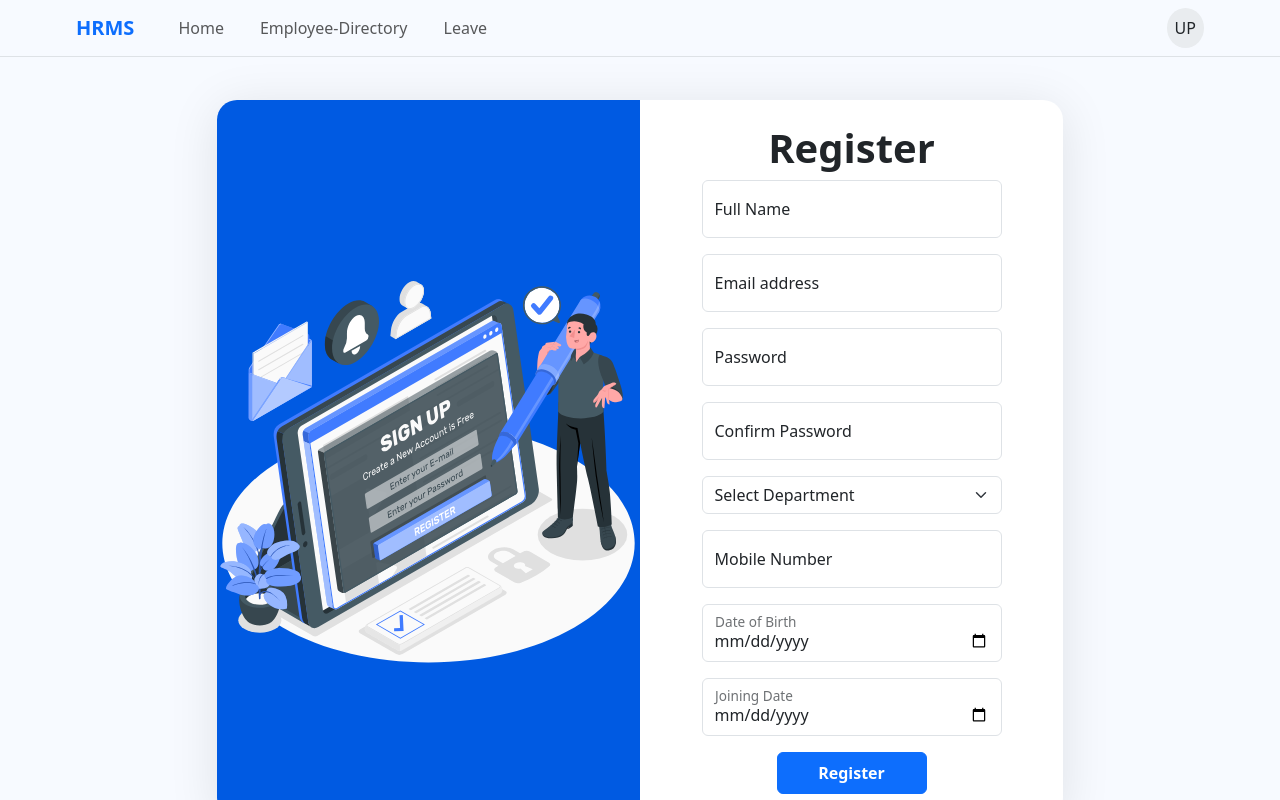
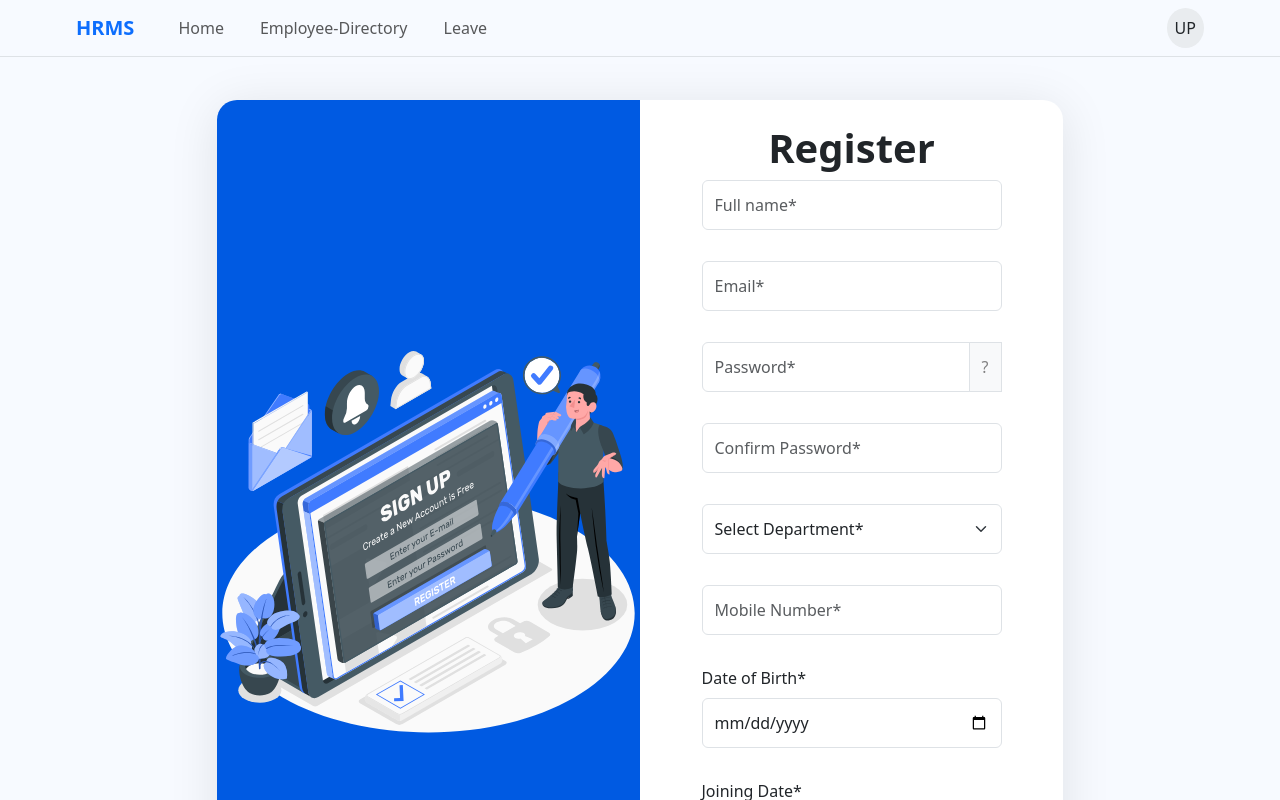
Before and after one commit to parthatsimform/HR-Management-Final-Project, a Vue app in the folder HRMS/: page /register in a window 1280 px wide. Shown: the top 800 px of the page. Built offline with nearby package versions, Linux system fonts and the light colour scheme.

Commit message:
Make login-register form validations

```diff
--- a/HRMS/src/stores/employees.ts
+++ b/HRMS/src/stores/employees.ts
@@ -4,6 +4,6 @@ import type Employee from "@/types/employee";
 
 export const useEmployeeStore = defineStore("employee", {
 	state: () => ({
-		emp: { department: "Select Department" } as Employee,
+		emp: { department: "Select Department*" } as Employee,
 	}),
 });
--- a/HRMS/src/types/employee.ts
+++ b/HRMS/src/types/employee.ts
@@ -4,7 +4,7 @@ export default interface Employee {
 	password: string;
 	cPassword?: string;
 	department:
-		| "Select Department"
+		| "Select Department*"
 		| "frontend"
 		| "backend"
 		| "devops"
--- a/HRMS/src/views/Login.vue
+++ b/HRMS/src/views/Login.vue
@@ -12,16 +12,16 @@
                         <img src="../assets/avatar_2x.png" class="avatar" alt="" />
                     </div>
 
-                    <div class="form-floating mb-3">
-                        <input name="email" type="email" class="form-control" id="floatingInput"
-                            placeholder="name@example.com" />
-                        <label for="floatingInput">Email address</label>
+                    <div class="mb-3">
+                        <input name="email" type="email" class="form-control" id="email" placeholder="Email*"
+                            v-model="employee.emp.email" @input="validateEmail('email')" />
+                        <p class="vAlert emailErr"></p>
                     </div>
 
-                    <div class="form-floating mb-4">
-                        <input name="password" type="password" class="form-control" id="floatingPassword"
-                            placeholder="Password" />
-                        <label for="floatingPassword">Password</label>
+                    <div class="mb-4">
+                        <input name="password" type="password" class="form-control" id="password" placeholder="Password*"
+                            v-model="employee.emp.password" @input="validatePassword('password')" />
+                        <p class="vAlert passwordErr mb-3"></p>
                     </div>
 
                     <div class="d-flex justify-content-center">
@@ -39,9 +39,42 @@
 import { auth } from '@/firebase';
 import router from '@/router';
 import { signInWithEmailAndPassword } from 'firebase/auth';
+import { useEmployeeStore } from "../stores/employees"
 
+const employee = useEmployeeStore()
+
+const validateEmail = (id: string): boolean => {
+    const inputEle = document.querySelector("#" + id) as HTMLFormElement
+    const errClass = document.querySelector("." + id + "Err") as HTMLParagraphElement
+    const emailRegex: RegExp = /^[^\s@]+@[^\s@]+\.[^\s@]+$/;
+    if (emailRegex.test(inputEle.value)) {
+        inputEle.style.border = "1px solid #dee2e6"
+        errClass.textContent = ""
+        return true;
+    } else {
+        inputEle.style.border = "1px solid red";
+        errClass.textContent = "Please enter valid email address"
+        return false;
+    }
+}
+
+const validatePassword = (id: string): boolean => {
+    const inputEle = document.querySelector("#" + id) as HTMLFormElement
+    const errClass = document.querySelector("." + id + "Err") as HTMLParagraphElement
+
+    if (inputEle.value === "") {
+        inputEle.style.border = "1px solid red";
+        errClass.textContent = "Please enter password"
+        return false;
+    } else {
+        inputEle.style.border = "1px solid #dee2e6"
+        errClass.textContent = ""
+        return true;
+    }
+}
 
 const userLogin = async (e: Event): Promise<void> => {
+    if (validateEmail('email') && validatePassword('password')) {
         const target = e.target as HTMLFormElement
         const email = target.email.value;
         const password = target.password.value;
@@ -51,6 +84,9 @@ const userLogin = async (e: Event): Promise<void> => {
             router.push("/")
         } catch (err: any) {
             alert(err.code);
+        }
+    } else {
+        validatePassword('password')
     }
 }
 </script>
@@ -89,6 +125,16 @@ const userLogin = async (e: Event): Promise<void> => {
     width: 300px;
 }
 
+input {
+    height: 50px;
+}
+
+.vAlert {
+    height: 15px;
+    color: red;
+    margin-bottom: 10px;
+}
+
 @media (max-width: 800px) {
     .img-container {
         display: none;
--- a/HRMS/src/views/Register.vue
+++ b/HRMS/src/views/Register.vue
@@ -7,47 +7,61 @@
             <div class="form-container w-50 d-flex align-items-center justify-content-center p-4">
                 <form class="registration-form" @submit.prevent="registerUser">
                     <h1 Register class="text-center fw-bold">Register</h1>
-                    <div class="form-floating mb-3">
-                        <input type="text" class="form-control" id="floatingInput" placeholder="name@example.com"
-                            v-model="employee.emp.fullName">
-                        <label for="floatingInput">Full Name</label>
-                    </div>
-                    <div class="form-floating mb-3">
-                        <input type="email" class="form-control" id="floatingInput" placeholder="name@example.com"
-                            v-model="employee.emp.email">
-                        <label for="floatingInput">Email address</label>
-                    </div>
-                    <div class="form-floating mb-3">
-                        <input type="password" class="form-control" id="floatingPassword" placeholder="Password"
-                            v-model="employee.emp.password">
-                        <label for="floatingPassword">Password</label>
-                    </div>
-                    <div class="form-floating mb-3">
-                        <input type="password" class="form-control" id="floatingPassword" placeholder="Confirm Password"
-                            v-model="employee.emp.cPassword">
-                        <label for="floatingPassword">Confirm Password</label>
+                    <div class="mb-3">
+                        <input type="text" id="name" class="form-control" placeholder="Full name*"
+                            v-model="employee.emp.fullName" @input="validateName('name')">
+                        <p class="vAlert nameErr"></p>
                     </div>
                     <div class="mb-3">
-                        <select class="form-select" aria-label="Department" v-model="employee.emp.department">
-                            <option disabled>Select Department</option>
+                        <input type="email" id="email" class="form-control" placeholder="Email*"
+                            v-model="employee.emp.email" @input="validateEmail('email')">
+                        <p class="vAlert emailErr"></p>
+                    </div>
+                    <div class="input-group">
+                        <input type="password" id="password" class="form-control" placeholder="Password*"
+                            v-model="employee.emp.password" @input="validatePassword('password')">
+                        <span class="passwordTipIcon" id="basic-addon1">
+                            ?
+                            <span class="passwordTip">
+                                Password must be 8-12 characters long and contain at least one numeric digit and a
+                                special
+                                character.
+                            </span>
+                        </span>
+                    </div>
+                    <p class="vAlert passwordErr mb-3"></p>
+                    <div class="mb-3">
+                        <input type="password" id="cPassword" class="form-control" placeholder="Confirm Password*"
+                            v-model="employee.emp.cPassword" @input="validateCPassword('cPassword')">
+                        <p class="vAlert cPasswordErr"></p>
+                    </div>
+                    <div class="mb-3">
+                        <select class="form-select" id="dept" aria-label="Department" v-model="employee.emp.department"
+                            @change="validateDept('dept')">
+                            <option disabled>Select Department*</option>
                             <option value="frontend">FrontEnd</option>
                             <option value="backend">BackEnd</option>
                             <option value="devops">DevOps</option>
                             <option value="uiux">UI/UX</option>
                         </select>
+                        <p class="vAlert deptErr"></p>
                     </div>
-                    <div class="form-floating mb-3">
-                        <input type="tel" class="form-control" id="floatingPassword" placeholder="Mobile Number"
-                            v-model="employee.emp.mobile">
-                        <label for="floatingInput">Mobile Number</label>
+                    <div class="mb-3">
+                        <input type="tel" id="mobile" class="form-control" placeholder="Mobile Number*"
+                            v-model="employee.emp.mobile" @input="validateMobile('mobile')">
+                        <p class="vAlert mobileErr"></p>
                     </div>
-                    <div class="form-floating mb-3">
-                        <input type="date" class="form-control" id="floatingPassword" v-model="employee.emp.dob">
-                        <label for="floatingInput">Date of Birth</label>
+                    <div class="mb-3">
+                        <label for="dob" class="form-label">Date of Birth*</label>
+                        <input type="date" class="form-control" id="dob" v-model="employee.emp.dob"
+                            @input="validateDOB('dob')">
+                        <p class="vAlert dobErr"></p>
                     </div>
-                    <div class="form-floating mb-3">
-                        <input type="date" class="form-control" id="floatingPassword" v-model="employee.emp.joiningDate">
-                        <label for="floatingInput">Joining Date</label>
+                    <div class="mb-3">
+                        <label for="dob" class="form-label">Joining Date*</label>
+                        <input type="date" id="joinDate" class="form-control" v-model="employee.emp.joiningDate"
+                            min="1950-01-01" max="2023-06-30" @input="validateJoinDate('joinDate')">
+                        <p class="vAlert joinDateErr"></p>
                     </div>
                     <div class="d-flex justify-content-center">
                         <button class="btn btn-primary w-50 py-2 fw-bold" type="submit">Register</button>
@@ -69,6 +83,7 @@ import router from "@/router";
 
 const employee = useEmployeeStore()
 const registerUser = async () => {
+    if (validateForm()) {
         const newUser: Employee = {
             fullName: employee.emp.fullName,
             email: employee.emp.email,
@@ -94,6 +109,169 @@ const registerUser = async () => {
         } catch (err) {
             console.log(err);
         }
+    } else {
+        validateName('name')
+        validateEmail('email')
+        validatePassword('password')
+        validateCPassword('cPassword')
+        validateDept('dept')
+        validateMobile('mobile')
+        validateDOB('dob')
+        validateJoinDate('joinDate')
+    }
+
+}
+
+const validateForm = (): boolean => {
+    if (validateName('name') &&
+        validateEmail('email') &&
+        validatePassword('password') &&
+        validateCPassword('cPassword') &&
+        validateDept('dept') &&
+        validateMobile('mobile') &&
+        validateDOB('dob') &&
+        validateJoinDate('joinDate')) {
+        return true
+    } else {
+        return false
+    }
+}
+
+const validateName = (id: string): boolean => {
+    const inputEle = document.querySelector("#" + id) as HTMLFormElement
+    const errClass = document.querySelector("." + id + "Err") as HTMLParagraphElement
+    if (inputEle.value === "") {
+        inputEle.style.border = "1px solid red";
+        errClass.textContent = "Please enter your full name"
+        return false;
+    } else {
+        inputEle.style.border = "1px solid #dee2e6"
+        errClass.textContent = ""
+        return true;
+    }
+}
+
+const validateEmail = (id: string): boolean => {
+    const inputEle = document.querySelector("#" + id) as HTMLFormElement
+    const errClass = document.querySelector("." + id + "Err") as HTMLParagraphElement
+    const emailRegex: RegExp = /^[^\s@]+@[^\s@]+\.[^\s@]+$/;
+    if (emailRegex.test(inputEle.value)) {
+        inputEle.style.border = "1px solid #dee2e6"
+        errClass.textContent = ""
+        return true;
+    } else {
+        inputEle.style.border = "1px solid red";
+        errClass.textContent = "Please enter valid email address"
+        return false;
+    }
+}
+
+const validatePassword = (id: string): boolean => {
+    const inputEle = document.querySelector("#" + id) as HTMLFormElement
+    const errClass = document.querySelector("." + id + "Err") as HTMLParagraphElement
+    const passwordRegex = /^(?=.*[A-Za-z])(?=.*\d)(?=.*[@$!%*#?&])[A-Za-z\d@$!%*#?&]{8,12}$/;
+
+    if (passwordRegex.test(inputEle.value)) {
+        inputEle.style.border = "1px solid #dee2e6"
+        errClass.textContent = ""
+        return true;
+    } else {
+        inputEle.style.border = "1px solid red";
+        errClass.textContent = "Please enter valid password"
+        return false;
+    }
+}
+
+const validateCPassword = (id: string): boolean => {
+    const inputEle = document.querySelector("#" + id) as HTMLFormElement
+    const errClass = document.querySelector("." + id + "Err") as HTMLParagraphElement
+    if (inputEle.value === employee.emp.password) {
+        inputEle.style.border = "1px solid #dee2e6"
+        errClass.textContent = ""
+        return true;
+    } else {
+        inputEle.style.border = "1px solid red";
+        errClass.textContent = "Please enter same password again"
+        return false;
+    }
+}
+
+const validateDept = (id: string): boolean => {
+    const inputEle = document.querySelector("#" + id) as HTMLFormElement
+    const errClass = document.querySelector("." + id + "Err") as HTMLParagraphElement
+    if (inputEle.value === "Select Department*") {
+        inputEle.style.border = "1px solid red";
+        errClass.textContent = "Please select department"
+        return false;
+    } else {
+        inputEle.style.border = "1px solid #dee2e6"
+        errClass.textContent = ""
+        return true;
+    }
+}
+
+const validateMobile = (id: string): boolean => {
+    const inputEle = document.querySelector("#" + id) as HTMLFormElement
+    const errClass = document.querySelector("." + id + "Err") as HTMLParagraphElement
+    const mobileRegex: RegExp = /^[0-9]{10}$/
+    if (mobileRegex.test(inputEle.value)) {
+        inputEle.style.border = "1px solid #dee2e6"
+        errClass.textContent = ""
+        return true;
+    } else {
+        inputEle.style.border = "1px solid red";
+        errClass.textContent = "Please enter 10 digit mobile number"
+        return false;
+    }
+}
+
+const validDate = (dob: Date) => {
+    const givenDate: Date = new Date(dob);
+    const currDate: Date = new Date();
+    if (givenDate.getFullYear() >= 1900 && givenDate < currDate) {
+        return true;
+    }
+    return false;
+};
+
+const validateDOB = (id: string): boolean => {
+    const inputEle = document.querySelector("#" + id) as HTMLFormElement
+    const errClass = document.querySelector("." + id + "Err") as HTMLParagraphElement
+    if (inputEle.value === "") {
+        inputEle.style.border = "1px solid red";
+        errClass.textContent = "Please select your date of birth"
+        return false;
+    } else if (!validDate(inputEle.value)) {
+        inputEle.style.border = "1px solid red";
+        errClass.textContent = "Please select valid DOB having year >=1900"
+        return false;
+    } else {
+        inputEle.style.border = "1px solid #dee2e6"
+        errClass.textContent = ""
+        return true;
+    }
+}
+
+const validateJoinDate = (id: string): boolean => {
+    const inputEle = document.querySelector("#" + id) as HTMLFormElement
+    const errClass = document.querySelector("." + id + "Err") as HTMLParagraphElement
+    if (inputEle.value === "") {
+        inputEle.style.border = "1px solid red";
+        errClass.textContent = "Please select your Joining Date"
+        return false;
+    } else if (!validDate(inputEle.value)) {
+        inputEle.style.border = "1px solid red";
+        errClass.textContent = "Please select valid date having year >=1900"
+        return false;
+    } else if (inputEle.value <= employee.emp.dob) {
+        inputEle.style.border = "1px solid red";
+        errClass.textContent = "Joining date can't be less than DOB"
+        return false;
+    } else {
+        inputEle.style.border = "1px solid #dee2e6"
+        errClass.textContent = ""
+        return true;
+    }
 }
 </script>
 
@@ -111,6 +289,12 @@ const registerUser = async () => {
     background-color: #005ae2;
 }
 
+.vAlert {
+    height: 15px;
+    color: red;
+    margin-bottom: 10px;
+}
+
 .registration-container {
     border-radius: 20px;
     overflow: hidden;
@@ -120,6 +304,51 @@ const registerUser = async () => {
 
 .registration-form {
     width: 300px;
+}
+
+input,
+select {
+    height: 50px;
+}
+
+.passwordTipIcon {
+    cursor: pointer;
+    background-color: #f8f9fa;
+    color: gray;
+    padding: 12px;
+    border: 1px solid #dee2e6;
+}
+
+.passwordTipIcon .passwordTip {
+    visibility: hidden;
+    width: 280px;
+    background-color: #555;
+    color: white;
+    border-radius: 5px;
+    padding: 5px;
+    position: absolute;
+    z-index: 1;
+    bottom: 100%;
+    left: 25%;
+    margin-left: -60px;
+    opacity: 0;
+    transition: opacity 0.3s;
+}
+
+.passwordTipIcon .passwordTip::after {
+    content: "";
+    position: absolute;
+    top: 100%;
+    left: 50%;
+    margin-left: -5px;
+    border-width: 5px;
+    border-style: solid;
+    border-color: #555 transparent transparent transparent;
+}
+
+.passwordTipIcon:hover .passwordTip {
+    visibility: visible;
+    opacity: 1;
 }
 
 @media (max-width:1200px) {
```
Lines whose indentation alone changed are shown as unchanged.
